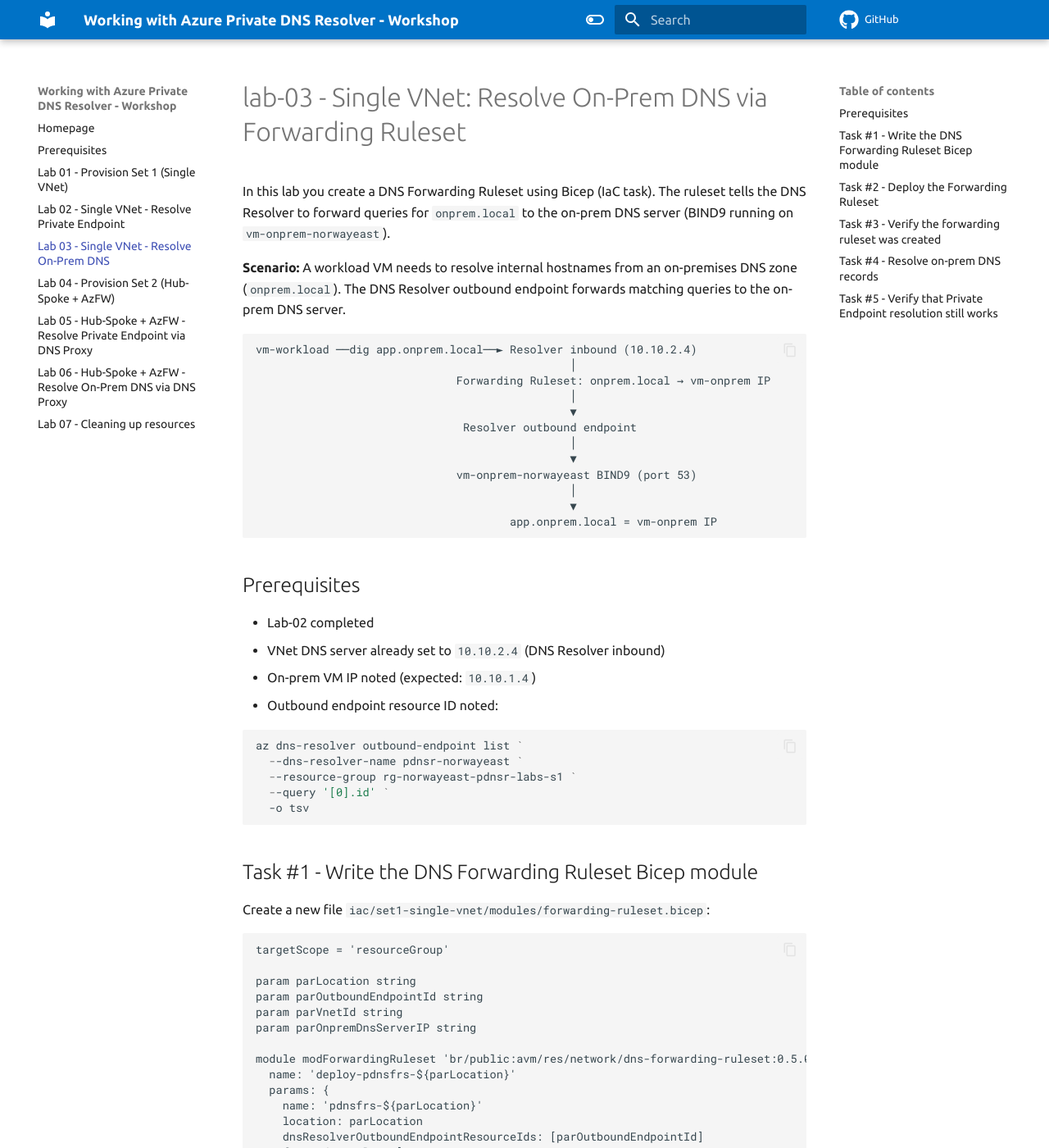
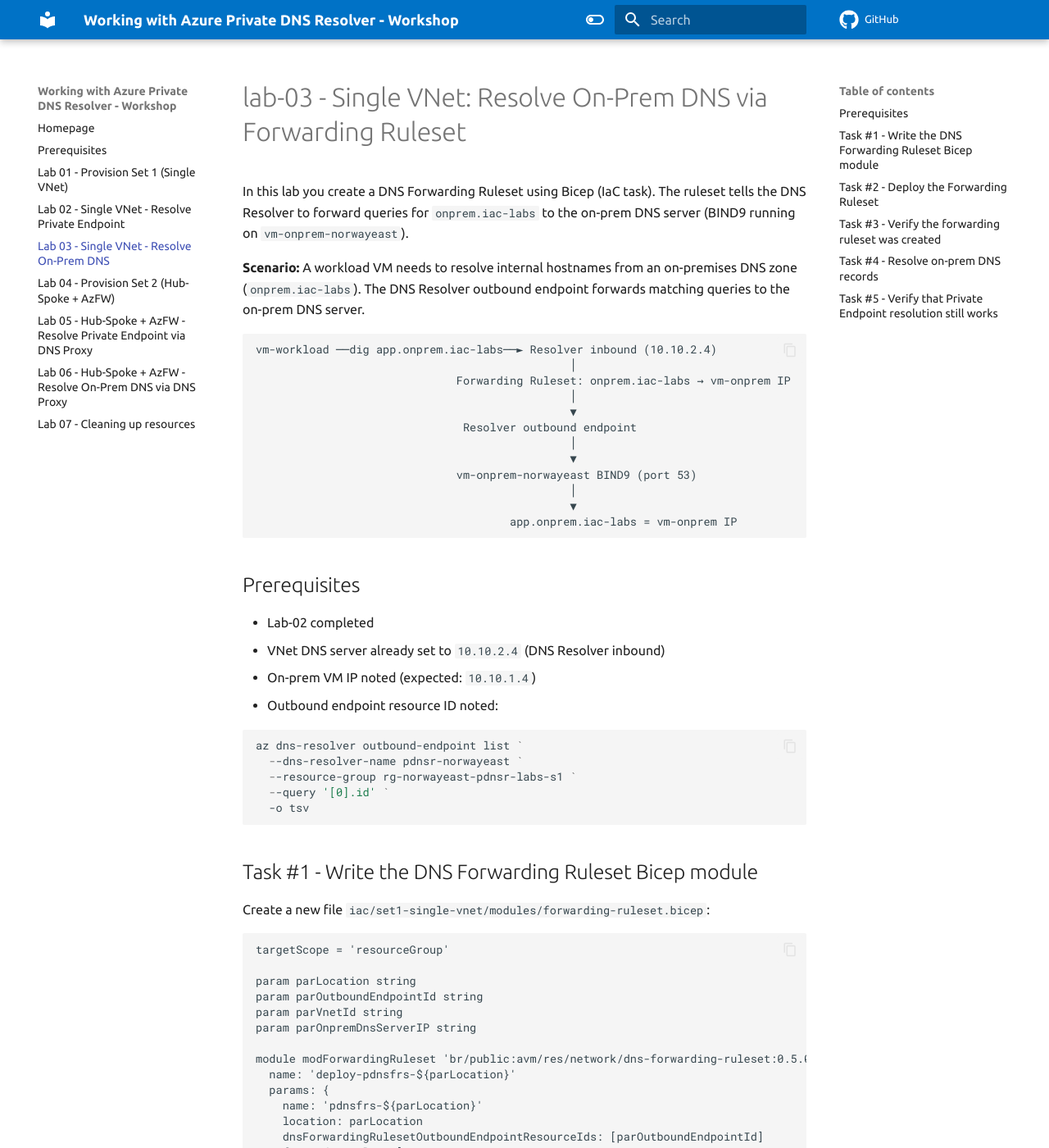
Before and after one commit to iac-oslo/dns-resolver-labs, an MkDocs documentation site: the page built from docs/labs/lab-03/index.md, in a window 1280 px wide and 1400 px high. Shown: the whole window at 82% size. Built offline with MkDocs 1.6.1 and Material for MkDocs 9.7.7, drawn with Linux system fonts in a browser that asks for light colours; comment, search, counter and statistics services are not loaded; some of the changed text lies outside the part shown.

Commit message:
fix: rename onprem.local to onprem.iac-labs to avoid mDNS interception
Ubuntu 22.04 systemd-resolved intercepts .local queries via mDNS before
they reach the configured DNS server, causing SERVFAIL when students run
dig app.onprem.local. Using onprem.iac-labs avoids the reserved TLD.

Also fixes AVM dns-forwarding-ruleset param name:
  dnsResolverOutboundEndpointResourceIds
  → dnsForwardingRulesetOutboundEndpointResourceIds

Co-Authored-By: Claude Sonnet 4.6 <noreply@anthropic.com>

````diff
--- a/docs/labs/lab-03/index.md
+++ b/docs/labs/lab-03/index.md
@@ -1,13 +1,13 @@
 # lab-03 - Single VNet: Resolve On-Prem DNS via Forwarding Ruleset
 
-In this lab you create a DNS Forwarding Ruleset using Bicep (IaC task). The ruleset tells the DNS Resolver to forward queries for `onprem.local` to the on-prem DNS server (BIND9 running on `vm-onprem-norwayeast`).
+In this lab you create a DNS Forwarding Ruleset using Bicep (IaC task). The ruleset tells the DNS Resolver to forward queries for `onprem.iac-labs` to the on-prem DNS server (BIND9 running on `vm-onprem-norwayeast`).
 
-**Scenario:** A workload VM needs to resolve internal hostnames from an on-premises DNS zone (`onprem.local`). The DNS Resolver outbound endpoint forwards matching queries to the on-prem DNS server.
+**Scenario:** A workload VM needs to resolve internal hostnames from an on-premises DNS zone (`onprem.iac-labs`). The DNS Resolver outbound endpoint forwards matching queries to the on-prem DNS server.
 
 ```
-vm-workload ──dig app.onprem.local──► Resolver inbound (10.10.2.4)
+vm-workload ──dig app.onprem.iac-labs──► Resolver inbound (10.10.2.4)
                                                │
-                              Forwarding Ruleset: onprem.local → vm-onprem IP
+                              Forwarding Ruleset: onprem.iac-labs → vm-onprem IP
                                                │
                                                ▼
                                Resolver outbound endpoint
@@ -16,7 +16,7 @@ vm-workload ──dig app.onprem.local──► Resolver inbound (10.10.2.4)
                               vm-onprem-norwayeast BIND9 (port 53)
                                                │
                                                ▼
-                                      app.onprem.local = vm-onprem IP
+                                      app.onprem.iac-labs = vm-onprem IP
 ```
 
 ## Prerequisites
@@ -51,11 +51,11 @@ module modForwardingRuleset 'br/public:avm/res/network/dns-forwarding-ruleset:0.
   params: {
     name: 'pdnsfrs-${parLocation}'
     location: parLocation
-    dnsResolverOutboundEndpointResourceIds: [parOutboundEndpointId]
+    dnsForwardingRulesetOutboundEndpointResourceIds: [parOutboundEndpointId]
     forwardingRules: [
       {
         name: 'onprem-local'
-        domainName: 'onprem.local.'
+        domainName: 'onprem.iac-labs.'
         forwardingRuleState: 'Enabled'
         targetDnsServers: [
           {
@@ -124,34 +124,34 @@ az dns-resolver forwarding-ruleset list `
 
 Connect to `vm-workload-norwayeast` via Azure Bastion.
 
-Resolve the `app.onprem.local` record — registered in BIND9 with the on-prem VM's IP:
+Resolve the `app.onprem.iac-labs` record — registered in BIND9 with the on-prem VM's IP:
 
 ```bash
-dig app.onprem.local
+dig app.onprem.iac-labs
 ```
 
 Expected output:
 
 ```
 ;; ANSWER SECTION:
-app.onprem.local.   300   IN   A   10.10.1.4
+app.onprem.iac-labs.   300   IN   A   10.10.1.4
 ```
 
-Resolve the synthetic `db.onprem.local` record:
+Resolve the synthetic `db.onprem.iac-labs` record:
 
 ```bash
-dig db.onprem.local
+dig db.onprem.iac-labs
 ```
 
 Expected output:
 
 ```
 ;; ANSWER SECTION:
-db.onprem.local.   300   IN   A   10.0.0.10
+db.onprem.iac-labs.   300   IN   A   10.0.0.10
 ```
 
 !!! success "What you verified"
-    Queries for `onprem.local` domain are forwarded by the DNS Resolver outbound endpoint to the on-prem BIND9 server. The on-prem server responds with the correct records. The workload VM never needed direct network access to a DNS server in a different zone — the resolver handles the forwarding.
+    Queries for `onprem.iac-labs` domain are forwarded by the DNS Resolver outbound endpoint to the on-prem BIND9 server. The on-prem server responds with the correct records. The workload VM never needed direct network access to a DNS server in a different zone — the resolver handles the forwarding.
 
 ## Task #5 - Verify that Private Endpoint resolution still works
 
@@ -161,7 +161,7 @@ DNS forwarding rules only apply to matching domains. Azure DNS still handles eve
 dig <storage-account-name>.blob.core.windows.net
 ```
 
-This should still resolve to the Private Endpoint IP — the forwarding ruleset only intercepts `onprem.local.` queries.
+This should still resolve to the Private Endpoint IP — the forwarding ruleset only intercepts `onprem.iac-labs.` queries.
 
 !!! tip "Clean up Set 1 resources"
     Before proceeding to lab-04, you can optionally delete Set 1 resources to save cost:
````
Also changed, not shown: docs/labs/lab-01/index.md (+3 -3 lines), docs/labs/lab-06/index.md (+14 -14 lines), 1 other file.
